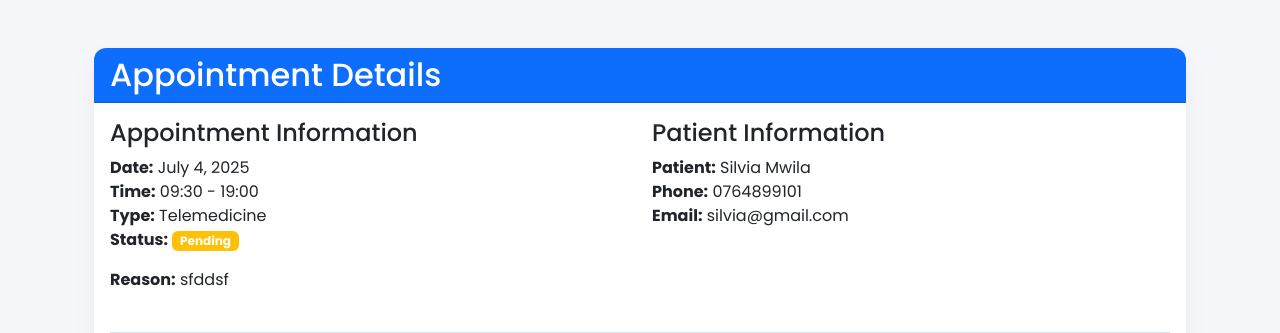
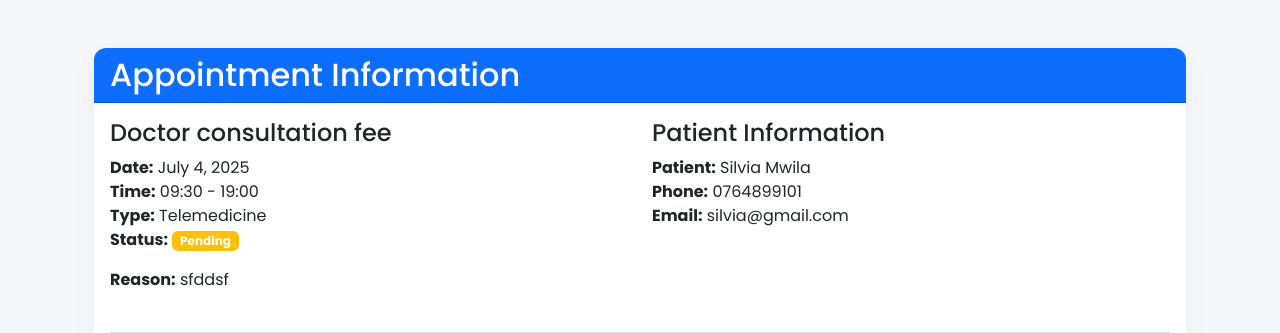
Before and after one commit to pumulo-mufalali/healthfirst, a Django app: page /appointments/6/ in a window 1280 px wide. Shown: the part 56-389 px from the top of the page. Run offline with Django 5.2, Linux system fonts and the light colour scheme; a user stored in the database is signed in; data comes from the database, SQL or seed files in the repository; both versions use the stored data as it was before the commit; some libraries are stand-ins or nearby versions.

Commit message:
consultation fee code added

```diff
--- a/accounts/views.py
+++ b/accounts/views.py
@@ -70,10 +70,10 @@ def register(request):
             messages.success(request, 'Registration successful.')
 
             if user.user_type == 'patient':
-                return redirect('patients:patient_list')
+                return redirect('patients:patient_dashboard')
 
             elif user.user_type == 'doctor':
-                return redirect('doctors:doctor_list')
+                return redirect('doctors:doctor_dashboard')
             else:
                 return redirect('home')
     else:
--- a/appointments/forms.py
+++ b/appointments/forms.py
@@ -12,6 +12,12 @@ class AppointmentForm(forms.ModelForm):
     )
     start_time = forms.TimeField(widget=forms.TimeInput(attrs={'type': 'time'}))
     end_time = forms.TimeField(widget=forms.TimeInput(attrs={'type': 'time'}))
+
+    doctor_fee = forms.DecimalField(
+        label='Consultation Fee',
+        required=False,
+        disabled=True
+    )
 
     class Meta:
         model = Appointment
--- a/appointments/templates/appointments/detail.html
+++ b/appointments/templates/appointments/detail.html
@@ -6,12 +6,12 @@
     <div class="container">
         <div class="card my-4">
             <div class="card-header bg-primary text-white">
-                <h2 class="mb-0">Appointment Details</h2>
+                <h2 class="mb-0">Appointment Information</h2>
             </div>
             <div class="card-body">
                 <div class="row mb-4">
                     <div class="col-md-6">
-                        <h4>Appointment Information</h4>
+                        <h4>Doctor consultation fee</h4>
                         <p>
                             <strong>Date:</strong> {{ appointment.date }}<br>
                             <strong>Time:</strong> {{ appointment.start_time|time:"H:i" }} - {{ appointment.end_time|time:"H:i" }}<br>
@@ -110,13 +110,6 @@
                                 Add Medical Record
                             </a>
                         {% endif %}
-                        {% if appointment.status == 'pending' and user.patient_profile == appointment.patient %}
-                            <form method="post" action="{% url 'appointments:create_checkout_session' appointment.id %}">
-                                {% csrf_token %}
-                                <button type="submit" class="btn btn-success">Pay Now</button>
-                            </form>
-                        {% endif %}
-
                     </div>
                 </div>
             </div>
@@ -124,7 +117,16 @@
                 {% if user.user_type == 'doctor' %}
                     <a href="{% url 'doctors:doctor_dashboard' %}" class="btn btn-secondary">Back to Profile</a>
                 {% elif user.user_type == 'patient' %}
-                    <a href="{% url 'patients:patient_dashboard' %}" class="btn btn-secondary">Back to Profile</a>
+                    <div class="d-flex gap-2">
+                        <a href="{% url 'patients:patient_dashboard' %}" class="btn btn-secondary">Back to Profile</a>
+
+                        {% if appointment.status == 'pending' and user.patient_profile == appointment.patient %}
+                            <form method="post" action="{% url 'appointments:create_checkout_session' appointment.id %}">
+                                {% csrf_token %}
+                                <button type="submit" class="btn btn-success">Pay Now</button>
+                            </form>
+                        {% endif %}
+                    </div>
                 {% else %}
                     <a href="{% url 'appointments:list' %}" class="btn btn-secondary">Back to List</a>
                 {% endif %}
--- a/appointments/urls.py
+++ b/appointments/urls.py
@@ -16,4 +16,6 @@ urlpatterns = [
     path('create-checkout-session/<int:appointment_id>/', views.CreateCheckoutSessionView.as_view(), name='create_checkout_session'),
     path('payment-success/', views.payment_success, name='payment_success'),
     path('payment-cancel/', views.payment_cancel, name='payment_cancel'),
+
+    path('ajax/get-doctor-fee/', views.get_doctor_fee, name='get_doctor_fee'),
 ]
--- a/appointments/views.py
+++ b/appointments/views.py
@@ -71,6 +71,7 @@ def appointment_detail(request, pk):
 
 
 def appointment_create(request):
+    # doctor_consultation_fee = Doctor.objects.get()
     if not hasattr(request.user, 'patient_profile'):
         messages.error(request, "Only patients can book appointments")
         return redirect('appointments:list')
@@ -183,8 +184,8 @@ def doctor_prescriptions(request):
 
 class CreateCheckoutSessionView(View):
     def post(self, request, appointment_id, *args, **kwargs):
-        # YOUR_DOMAIN = 'http://localhost:8000'
-        YOUR_DOMAIN = request.build_absolute_uri('/')[:-1]
+        YOUR_DOMAIN = 'http://localhost:8000'
+        # YOUR_DOMAIN = request.build_absolute_uri('/')[:-1]
 
         appointment = get_object_or_404(Appointment, id=appointment_id)
 
@@ -209,6 +210,13 @@ class CreateCheckoutSessionView(View):
         except Exception as e:
             return JsonResponse({'error': str(e)})
 
+def get_doctor_fee(request):
+    doctor_id = request.GET.get('doctor_id')
+    try:
+        doctor = Doctor.objects.get(id=doctor_id)
+        return JsonResponse({'fee': float(doctor.consultation_fee)})
+    except (Doctor.DoesNotExist, ValueError, TypeError):
+        return JsonResponse({'fee': None})
 
 def payment_success(request):
     return render(request, 'appointments/payment_success.html')
--- a/healthfirst/settings.py
+++ b/healthfirst/settings.py
@@ -160,7 +160,7 @@ LOGOUT_REDIRECT_URL = 'home'
 AUTH_USER_MODEL = 'accounts.User'
 
 # STRIPEeeeeeeeeeeeeeeeeeeeeeeeeeeeeeeeeeeee
-# SITE_ID = 1
+SITE_ID = 1
 
 DJSTRIPE_FOREIGN_KEY_TO_FIELD = "id"  # Default for new projects
 
```
Also changed, not shown: appointments/templates/appointments/form.html (+37 -1 lines), appointments/form.py (deleted), db.sqlite3 (deleted), static/images/profile_pics/IMG_20220309_183438.jpg (added), static/images/profile_pics/image_BxVrXHI.jpeg (added).
